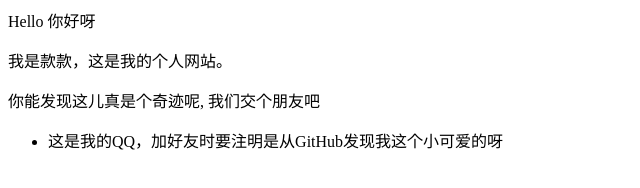
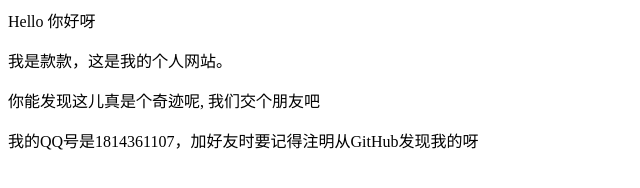
Before and after one commit to JiKuankuan/JiKuankuan.github.io, a plain HTML site: page index.html in a window 1280 px wide. Shown: the whole page, without its empty margins (0-640 px from the left). Drawn offline with Linux system fonts and the light colour scheme.

Commit message:
Update index.html

```diff
--- a/index.html
+++ b/index.html
@@ -1,7 +1,4 @@
 <p>Hello 你好呀</p>
 <p>我是款款，这是我的个人网站。 </p>
 <p>你能发现这儿真是个奇迹呢, 我们交个朋友吧</p>
-
-<ul>
-  <li> <http://tencent//AddContact/?fromId=45&fromSubId=1&subcmd=all&uin=1816639025&website=www.oicqzone.com>这是我的QQ，加好友时要注明是从GitHub发现我这个小可爱的呀</a> </li>
-</ul>
+<p>我的QQ号是1814361107，加好友时要记得注明从GitHub发现我的呀</p>
```
